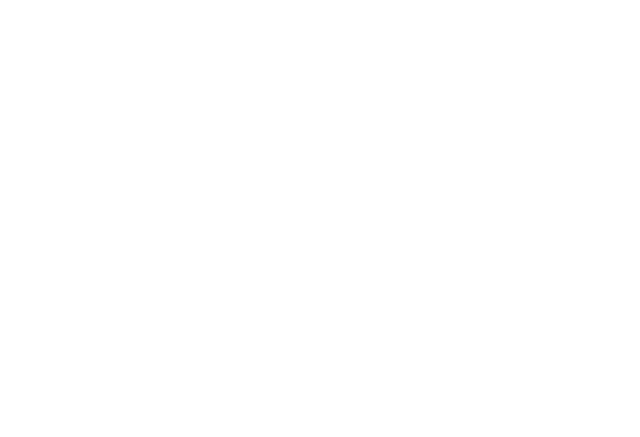
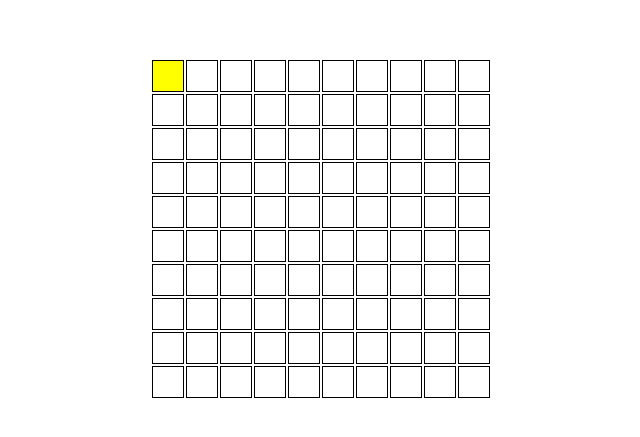
Before and after one commit to Jaason/snek, a React (Create React App) app: page / in a window 1280 px wide. Shown: the part 171-608 px from the top of the page, without its empty margins (319-959 px from the left). Built offline with nearby package versions, Linux system fonts and the light colour scheme.

Commit message:
add row component and display it

```diff
--- a/src/App.js
+++ b/src/App.js
@@ -10,9 +10,23 @@
   const [position, setposition] = useState([0, 0]);
   return (
     <div style={makeOuterStyles()}>
-      <div style={makeGridStyles()}></div>
+      <div style={makeGridStyles()}>
+        {[...Array(rowsLength).keys()].map((i) => (
+          <Row
+            key={i}
+            rowVals={grid.slice(i * rowsLength, i * rowsLength + rowsLength)}
+            currentPosition={position}
+          />
+        ))}
+      </div>
     </div>
   );
+
+  function Row({ rowVals, currentPosition: [currentX, currentY] }) {
+    return rowVals.map(([x, y]) => (
+      <Tile key={x + y} isActive={currentX === x && currentY === y} />
+    ));
+  }
 
   function makeOuterStyles() {
     return {
```
